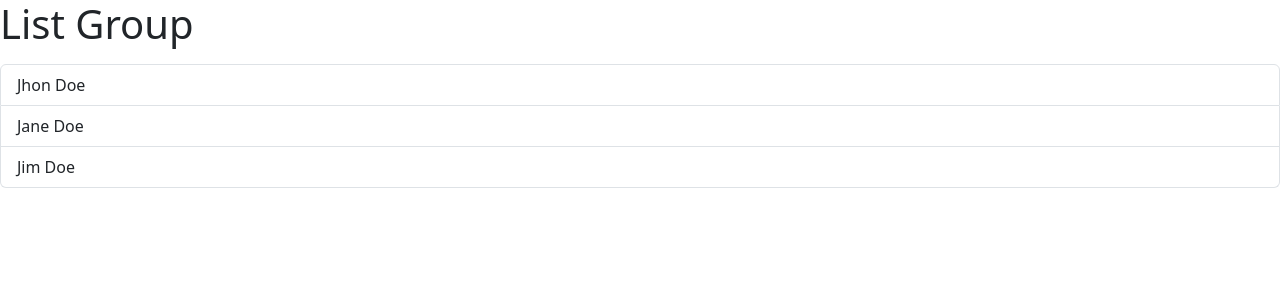
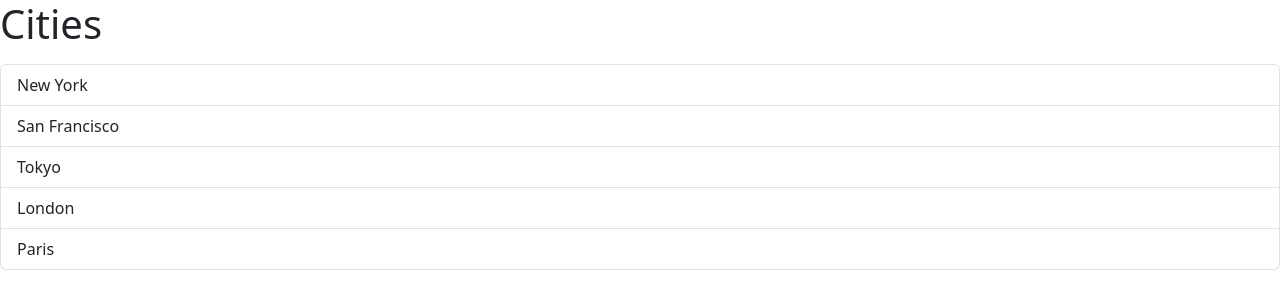
Before and after one commit to Shafi-Yaftali01/game-hub, a React (Vite) app: page / in a window 1280 px wide. Shown: the top 308 px of the page. Built offline with nearby package versions, Linux system fonts and the light colour scheme.

Commit message:
feat: ListGroup use map method which returns a new array with the cities mapped to the new array

```diff
--- a/src/components/ListGroup.tsx
+++ b/src/components/ListGroup.tsx
@@ -1,11 +1,18 @@
 const ListGroup = () => {
+  const cities = ["New York", "San Francisco", "Tokyo", "London", "Paris"];
   return (
     <>
-    <h1 className="mb-3">List Group</h1>
-    <ul className="list-group">
-        <li className="list-group-item">Jhon Doe</li>
-        <li className="list-group-item">Jane Doe</li>
-        <li className="list-group-item">Jim Doe</li>
+      <h1 className="mb-3">Cities</h1>
+      <ul className="list-group">
+        {cities.map(
+          (
+            city // cities.map is a method that returns a new array with the cities mapped to the new array
+          ) => (
+            <li className="list-group-item" key={city}>
+              {city}
+            </li>
+          )
+        )}
       </ul>
     </>
   );
```
